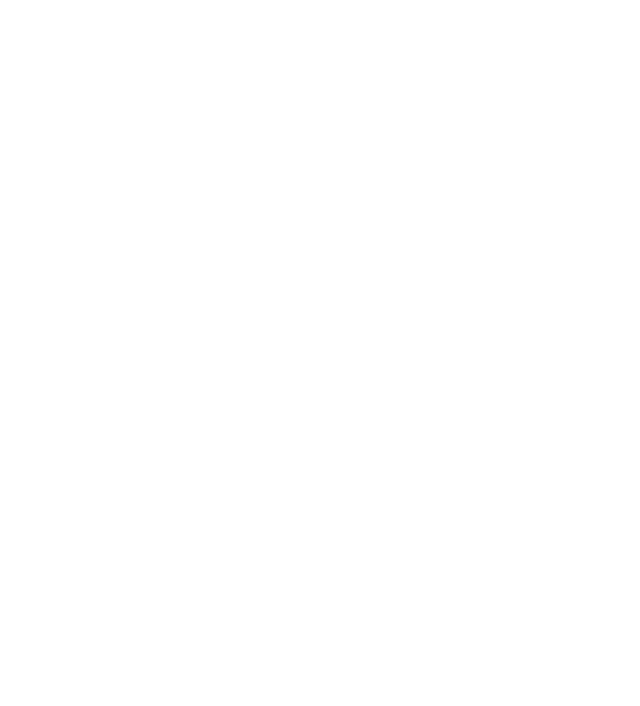
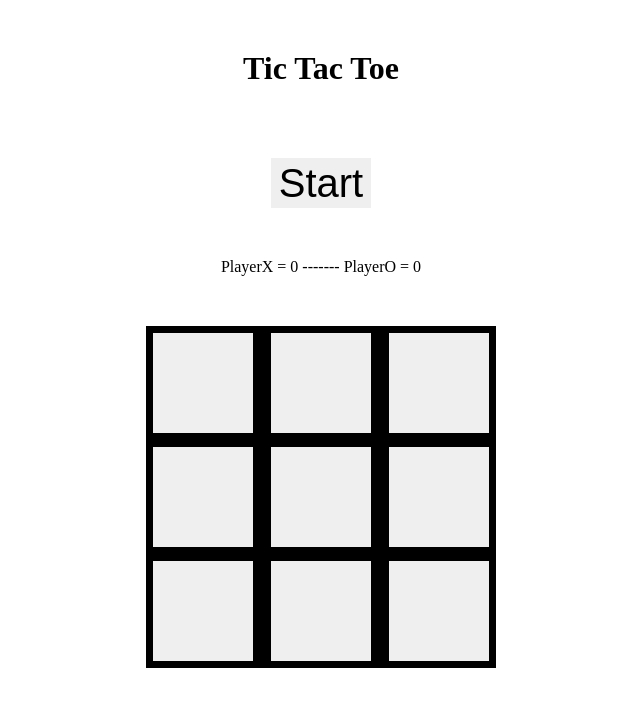
Before and after one commit to MartinKoudela/tic-tac-toe, a website: page index.html in a window 1280 px wide. Shown: the whole page, without its empty margins (319-959 px from the left). Drawn offline with Linux system fonts and the light colour scheme.

Commit message:
base html

```diff
--- a/index.html
+++ b/index.html
@@ -10,6 +10,25 @@
     <script src="index.js"></script>
 </head>
 <body>
+<h1>Tic Tac Toe</h1>
+<button id="start">Start</button>
+<div id="game">
+    <div id="status">PlayerX = 0 ------- PlayerO = 0</div>
+    <div id="board">
+
+            <button id="cell1"></button>
+            <button id="cell2"></button>
+            <button id="cell3"></button>
+<br>
+            <button id="cell4"></button>
+            <button id="cell5"></button>
+            <button id="cell6"></button>
+<br>
+            <button id="cell7"></button>
+            <button id="cell8"></button>
+            <button id="cell9"></button>
+    </div>
+</div>
 
 </body>
 </html>
--- a/style.css
+++ b/style.css
@@ -0,0 +1,29 @@
+body {
+    text-align: center;
+    margin: 50px;
+}
+
+#start {
+    margin: 50px;
+    height: 50px;
+    width: 100px;
+    font-size: 40px;
+}
+#board {
+    margin: 50px auto;
+    background-color: black;
+    width: 350px;
+
+}
+
+button {
+    width: 100px;
+    height: 100px;
+    border: none;
+    margin: 7px;
+
+}
+button:hover {
+    background-color: lightgray;
+
+}
```
